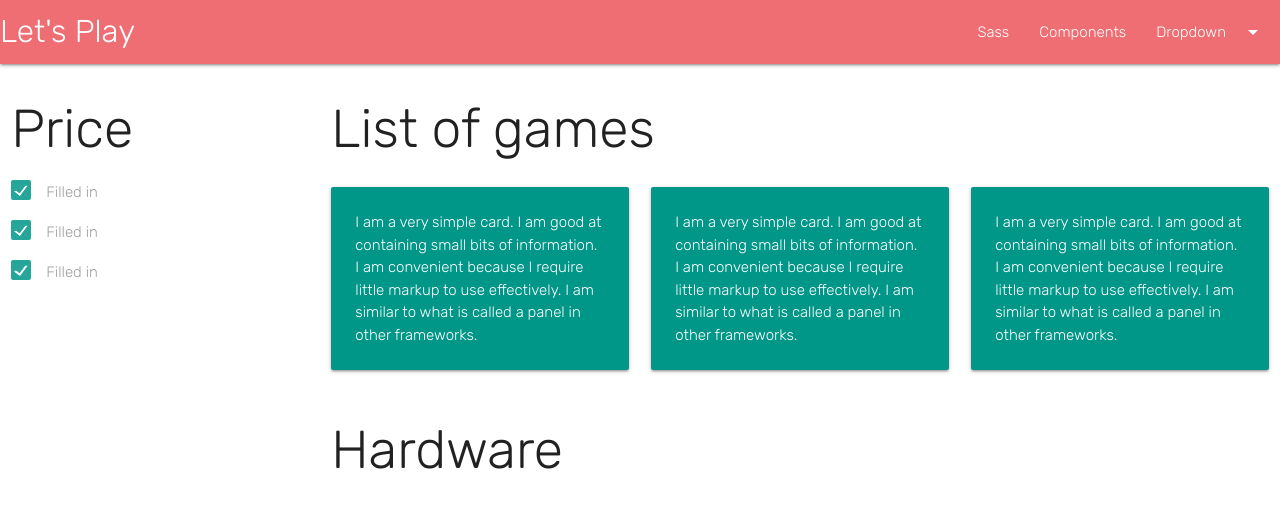
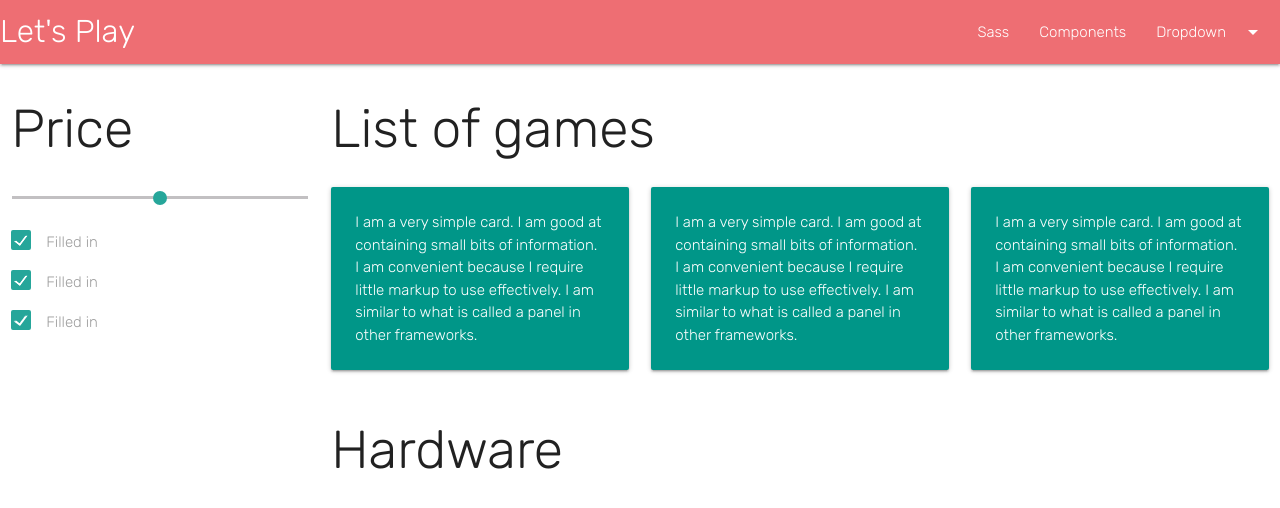
Before and after one commit to AdmiralCrunchy/LetsPlay_ProjOne_UW, a plain HTML site: page index.html in a window 1280 px wide. Drawn offline with nearby package versions, Linux system fonts and the light colour scheme; no server answers.

Commit message:
added a range bar

```diff
--- a/index.html
+++ b/index.html
@@ -47,6 +47,11 @@
       <aside class="col l3">
           <div>
             <h2>Price</h2>
+            <form action="#">
+              <p class="range-field">
+                <input type="range" id="test5" min="0" max="100" />
+              </p>
+            </form>
               <p>
                   <label>
                     <input type="checkbox" class="filled-in" checked="checked" />
```
Also changed, not shown: assets/js/script.js (line endings or trailing spaces).
